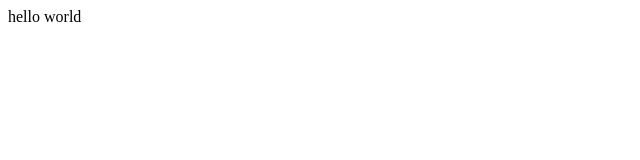
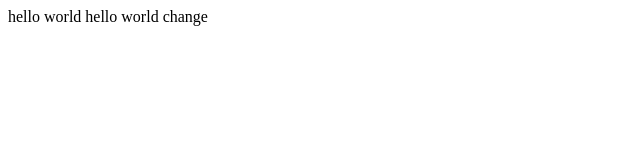
Before and after one commit to SargaManandhar/Project, a plain HTML site: page index.html in a window 1280 px wide. Shown: the whole page, without its empty margins (0-640 px from the left). Drawn offline with Linux system fonts and the light colour scheme.

Commit message:
added new line

```diff
--- a/index.html
+++ b/index.html
@@ -8,5 +8,6 @@
 </head>
 <body>
     hello world
+    hello world change
 </body>
 </html>
```
